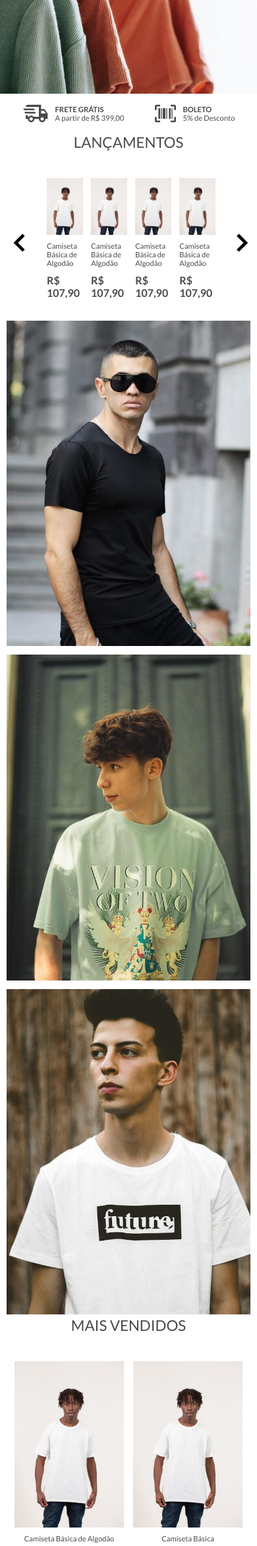
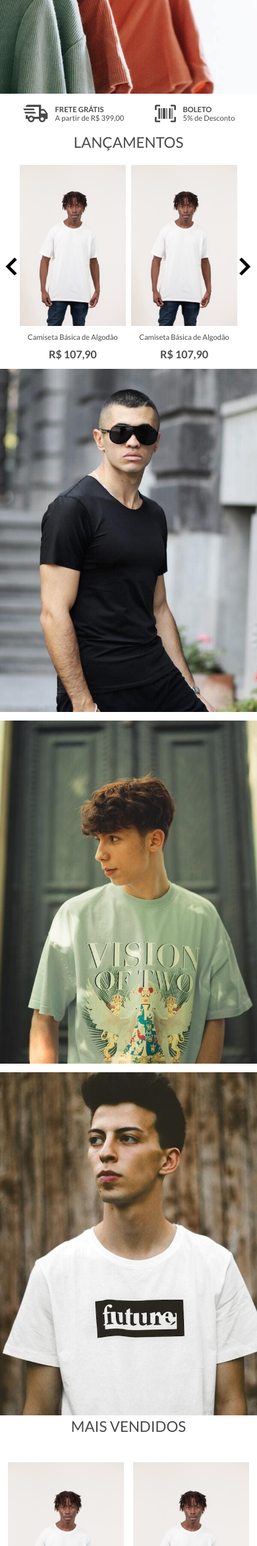
Before and after one commit to rauldiamantino/clone-plataforma, a web app: file index.html in a window 390 px wide. Shown: the part 495-2838 px from the top of the page at 66% size. Run offline with its HTML, style and script files only (its server is not run), Linux system fonts and the light colour scheme.

Commit message:
product line carousel

```diff
--- a/index.html
+++ b/index.html
@@ -141,9 +141,10 @@
                <img src="./images/banner1.jpg" class="item">
                <img src="./images/banner2.jpg" class="item">
                <img src="./images/banner3.jpg" class="item">
-               <img src="./images/banner4.jpg" class="item">
+               <!-- <img src="./images/banner4.jpg" class="item"> -->
                <!-- <img src="./images/banner5.jpg" class="item"> -->
-               <!-- <img src="./images/banner6.jpg" class="item"> -->
+               <img src="./images/banner6.jpg" class="item">
+               <img src="./images/banner7.jpg" class="item">
             </div>
          </div>
       </section>
@@ -189,60 +190,55 @@
 
       </section>
 
-      <!-- PRODUCT LIST -->
+      <!-- PRODUCT CAROUSEL  -->
       <section class="product-box">
          <h2>LANÇAMENTOS</h2>
          <!-- CAROUSEL PRODUCT LINE -->
          <section class="container-products-carousel">
-            <button class="left-btn prod-btnLeft-carousel"><img src="./images/navigate_before.svg"></button>
-            <button class="right-btn prod-btnRight-carousel"><img src="./images/navigate_next.svg"></button>
-            <div id="carousel">
+            <button class="left-btn left-btn-prod"><img src="./images/navigate_before.svg"></button>
+            <button class="right-btn right-btn-prod"><img src="./images/navigate_next.svg"></button>
+            <div id="carousel" class="prod">
                <div id="products-line">
                   <!-- PRODUCT LIST -->
-                  <div class="product-list">
-                     <div class="product" data-prodName="Camiseta Básica de Algotão" data-prodPrice="107.9T" data-prodDesc="Lorem ipsum dolor sit amet consectetur adipisicing elit. Distinctio fugiat iusto quae saepe excepturi tempore iure magni accusamus recusandae officiis. Laboriosam, natus corporis. Possimus, et repellat corrupti dolorem voluptas voluptatibus.">
+                  <div class="product prod-carousel" data-prodName="Camiseta Básica de Algotão" data-prodPrice="107.9T" data-prodDesc="Lorem ipsum dolor sit amet consectetur adipisicing elit. Distinctio fugiat iusto quae saepe excepturi tempore iure magni accusamus recusandae officiis. Laboriosam, natus corporis. Possimus, et repellat corrupti dolorem voluptas voluptatibus.">
                      <div class="img-product"><img src="./images/pexels-monstera-6311251.jpg" alt="Produto"></div>
                      <h3>Camiseta Básica de Algodão</h3>
                      <h4>R$ 107,90</h4>
                   </div>
-                     <div class="product" data-prodName="Camiseta Básica de AlgotãoT" data-prodPrice="107.9T" data-prodDesc="Lorem ipsum dolor sit amet consectetur adipisicing elit. Distinctio fugiat iusto quae saepe excepturi tempore iure magni accusamus recusandae officiis. Laboriosam, natus corporis. Possimus, et repellat corrupti dolorem voluptas voluptatibus.">
+                  <div class="product prod-carousel" data-prodName="Camiseta Básica de AlgotãoT" data-prodPrice="107.9T" data-prodDesc="Lorem ipsum dolor sit amet consectetur adipisicing elit. Distinctio fugiat iusto quae saepe excepturi tempore iure magni accusamus recusandae officiis. Laboriosam, natus corporis. Possimus, et repellat corrupti dolorem voluptas voluptatibus.">
                      <div class="img-product"><img src="./images/pexels-monstera-6311251.jpg" alt="Produto"></div>
                      <h3>Camiseta Básica de Algodão</h3>
                      <h4>R$ 107,90</h4>
                   </div>
-                     <div class="product" data-prodName="Camiseta Básica de AlgotãoT" data-prodPrice="107.9T" data-prodDesc="Lorem ipsum dolor sit amet consectetur adipisicing elit. Distinctio fugiat iusto quae saepe excepturi tempore iure magni accusamus recusandae officiis. Laboriosam, natus corporis. Possimus, et repellat corrupti dolorem voluptas voluptatibus.">
+                  <div class="product prod-carousel" data-prodName="Camiseta Básica de AlgotãoT" data-prodPrice="107.9T" data-prodDesc="Lorem ipsum dolor sit amet consectetur adipisicing elit. Distinctio fugiat iusto quae saepe excepturi tempore iure magni accusamus recusandae officiis. Laboriosam, natus corporis. Possimus, et repellat corrupti dolorem voluptas voluptatibus.">
                      <div class="img-product"><img src="./images/pexels-monstera-6311251.jpg" alt="Produto"></div>
                      <h3>Camiseta Básica de Algodão</h3>
                      <h4>R$ 107,90</h4>
                   </div>
-                     <div class="product" data-prodName="Camiseta Básica de AlgotãoT" data-prodPrice="107.9T" data-prodDesc="Lorem ipsum dolor sit amet consectetur adipisicing elit. Distinctio fugiat iusto quae saepe excepturi tempore iure magni accusamus recusandae officiis. Laboriosam, natus corporis. Possimus, et repellat corrupti dolorem voluptas voluptatibus.">
+                  <div class="product prod-carousel" data-prodName="Camiseta Básica de AlgotãoT" data-prodPrice="107.9T" data-prodDesc="Lorem ipsum dolor sit amet consectetur adipisicing elit. Distinctio fugiat iusto quae saepe excepturi tempore iure magni accusamus recusandae officiis. Laboriosam, natus corporis. Possimus, et repellat corrupti dolorem voluptas voluptatibus.">
                      <div class="img-product"><img src="./images/pexels-monstera-6311251.jpg" alt="Produto"></div>
                      <h3>Camiseta Básica de Algodão</h3>
                      <h4>R$ 107,90</h4>
                   </div>
-                  </div>
-
-                  <div class="product-list">
-                     <div class="product" data-prodName="Camiseta Básica de Algotão" data-prodPrice="107.9T" data-prodDesc="Lorem ipsum dolor sit amet consectetur adipisicing elit. Distinctio fugiat iusto quae saepe excepturi tempore iure magni accusamus recusandae officiis. Laboriosam, natus corporis. Possimus, et repellat corrupti dolorem voluptas voluptatibus.">
+                  <div class="product prod-carousel" data-prodName="Camiseta Básica de Algotão" data-prodPrice="107.9T" data-prodDesc="Lorem ipsum dolor sit amet consectetur adipisicing elit. Distinctio fugiat iusto quae saepe excepturi tempore iure magni accusamus recusandae officiis. Laboriosam, natus corporis. Possimus, et repellat corrupti dolorem voluptas voluptatibus.">
                      <div class="img-product"><img src="./images/pexels-monstera-6311251.jpg" alt="Produto"></div>
                      <h3>Camiseta Básica de Algodão</h3>
                      <h4>R$ 107,90</h4>
                   </div>
-                     <div class="product" data-prodName="Camiseta Básica de AlgotãoT" data-prodPrice="107.9T" data-prodDesc="Lorem ipsum dolor sit amet consectetur adipisicing elit. Distinctio fugiat iusto quae saepe excepturi tempore iure magni accusamus recusandae officiis. Laboriosam, natus corporis. Possimus, et repellat corrupti dolorem voluptas voluptatibus.">
+                  <div class="product prod-carousel" data-prodName="Camiseta Básica de AlgotãoT" data-prodPrice="107.9T" data-prodDesc="Lorem ipsum dolor sit amet consectetur adipisicing elit. Distinctio fugiat iusto quae saepe excepturi tempore iure magni accusamus recusandae officiis. Laboriosam, natus corporis. Possimus, et repellat corrupti dolorem voluptas voluptatibus.">
                      <div class="img-product"><img src="./images/pexels-monstera-6311251.jpg" alt="Produto"></div>
                      <h3>Camiseta Básica de Algodão</h3>
                      <h4>R$ 107,90</h4>
                   </div>
-                     <div class="product" data-prodName="Camiseta Básica de AlgotãoT" data-prodPrice="107.9T" data-prodDesc="Lorem ipsum dolor sit amet consectetur adipisicing elit. Distinctio fugiat iusto quae saepe excepturi tempore iure magni accusamus recusandae officiis. Laboriosam, natus corporis. Possimus, et repellat corrupti dolorem voluptas voluptatibus.">
+                  <div class="product prod-carousel" data-prodName="Camiseta Básica de AlgotãoT" data-prodPrice="107.9T" data-prodDesc="Lorem ipsum dolor sit amet consectetur adipisicing elit. Distinctio fugiat iusto quae saepe excepturi tempore iure magni accusamus recusandae officiis. Laboriosam, natus corporis. Possimus, et repellat corrupti dolorem voluptas voluptatibus.">
                      <div class="img-product"><img src="./images/pexels-monstera-6311251.jpg" alt="Produto"></div>
                      <h3>Camiseta Básica de Algodão</h3>
                      <h4>R$ 107,90</h4>
                   </div>
-                     <div class="product" data-prodName="Camiseta Básica de AlgotãoT" data-prodPrice="107.9T" data-prodDesc="Lorem ipsum dolor sit amet consectetur adipisicing elit. Distinctio fugiat iusto quae saepe excepturi tempore iure magni accusamus recusandae officiis. Laboriosam, natus corporis. Possimus, et repellat corrupti dolorem voluptas voluptatibus.">
+                  <div class="product prod-carousel" data-prodName="Camiseta Básica de AlgotãoT" data-prodPrice="107.9T" data-prodDesc="Lorem ipsum dolor sit amet consectetur adipisicing elit. Distinctio fugiat iusto quae saepe excepturi tempore iure magni accusamus recusandae officiis. Laboriosam, natus corporis. Possimus, et repellat corrupti dolorem voluptas voluptatibus.">
                      <div class="img-product"><img src="./images/pexels-monstera-6311251.jpg" alt="Produto"></div>
                      <h3>Camiseta Básica de Algodão</h3>
                      <h4>R$ 107,90</h4>
-                     </div>
                   </div>
                </div>
             </div>
@@ -466,7 +462,6 @@
 
    <!-- JAVASCRIPT -->
    <script src="./scripts/scriptIndex.js"></script>
-   <script src="./scripts/script.js"></script>
 </body>
 
 </html>
--- a/styles/style.css
+++ b/styles/style.css
@@ -245,7 +245,7 @@ header {
 
 /* MAIN */
 
-/* CAROUSEL */
+/* BANNER CAROUSEL */
 #container {
      margin: auto;
      height: 100%;
@@ -597,63 +597,61 @@ button img {
      font-size: 0.9rem;
 }
 
-/* CAROUSEL PRODUCT LINE */
+/* PRODUCT LINE CAROUSEL*/
 .container-products-carousel {
      justify-content: center;
-     padding: 0 60px;
-     margin: auto;
+     padding: 0 40px;
      max-width: 97vw;
      position: relative;
 }
 
-.container-products-carousel .left-btn,
-.container-products-carousel .right-btn {
+/* PRODUCT CAROUSEL */
+.product.prod-carousel {
+     gap: 10px;
+     min-width: 23%;
+     margin-left: 1%;
      display: flex;
+     flex-direction: column;
+     align-items: center;
      justify-content: center;
-     align-items: center;
+     cursor: pointer;
+     border: 1px solid transparent;
+     padding-bottom: 12px;
 }
 
-.container-products-carousel .left-btn img,
-.container-products-carousel .right-btn img {
+button.left-btn-prod img,
+button.right-btn-prod img {
      height: 50px;
      width: 50px;
 }
 
-.container-products-carousel .left-btn:hover,
-.container-products-carousel .right-btn:hover {
+.left-btn.left-btn-prod,
+.right-btn.right-btn-prod {
+     border: none;
+     position: absolute;
+     z-index: 1;
+     bottom: 50%;
+     transform: translateY(50%);
+     left: 0;
+     right: auto;
+     cursor: pointer;
+     transition: all 600ms;
      background-color: transparent;
-}
-
-.container-products-carousel #carousel {
      display: flex;
-     flex-flow: row nowrap;
+     align-items: center;
      justify-content: center;
 }
 
-.container-products-carousel #carousel #products-line {
-     display: grid;
-     grid-template-columns: 100% 100%;
-     justify-items: center;
-     overflow-x: hidden;
-     gap: 20px;
+.right-btn.right-btn-prod {
+     right: 0;
+     left: auto;
 }
 
-#products-line .product-list {
-     display: grid;
-     grid-template-columns: 1fr 1fr 1fr 1fr;
-     width: 100%;
-     transition: 1s;
-}
-
-.container-products-carousel #carousel .product-line {
+#carousel #products-line {
      display: flex;
-     gap: 20px;
-     flex-flow: row nowrap;
-}
-
-.container-products-carousel #carousel .product-line .product {
+     max-width: 100%;
      transition: 0.5s;
-     min-width: 25%;
+     gap: 1%;
 }
 
 /* FOOTER */
@@ -987,7 +985,9 @@ footer {
      }
 
      .secondary-banners {
-          margin: 0 10px;
+          margin: 0;
+          padding: 0;
+          width: 100vw;
           gap: 10px;
           flex-direction: column;
      }
@@ -1000,7 +1000,7 @@ footer {
      }
 
      .product-box {
-          margin: 0 10px;
+          margin: 0;
           gap: 20px;
      }
 
@@ -1120,29 +1120,30 @@ footer {
           top: 0;
      }
 
-     /* CAROUSEL PRODUCT */
-     /* .container-products-carousel #carousel {
-          display: flex;
-          flex-flow: row nowrap;
-          justify-content: center;
-          background-color: red;
-     } */
-
-     .container-products-carousel #carousel #products-line {
-          display: grid;
-          grid-template-columns: 100% 100%;
-          justify-items: center;
-          overflow-x: hidden;
-          gap: 20px;
+     /* PRODUCT LINE CAROUSEL*/
+     .product.prod-carousel {
+          min-width: 48%;
+          margin-left: 1%;
      }
 
-     #products-line .product-list {
-          display: flex;
-          flex-flow: row nowrap;
+     .container-products-carousel {
           justify-content: center;
+          padding: 0 20px;
+          margin: auto;
+          width: 97vw;
      }
 
-     #products-line .product-list .product {
-          width: 50vw;
+     .left-btn.left-btn-prod {
+          left: -8px;
+          right: auto;
+     }
+
+     .right-btn.right-btn-prod {
+          right: -8px;
+          left: auto;
+     }
+
+     main {
+          overflow-x: hidden;
      }
 }
```
Also changed, not shown: scripts/scriptIndex.js (+41 -24 lines), images/banner7.jpg (added). Lines whose indentation alone changed are shown as unchanged.
